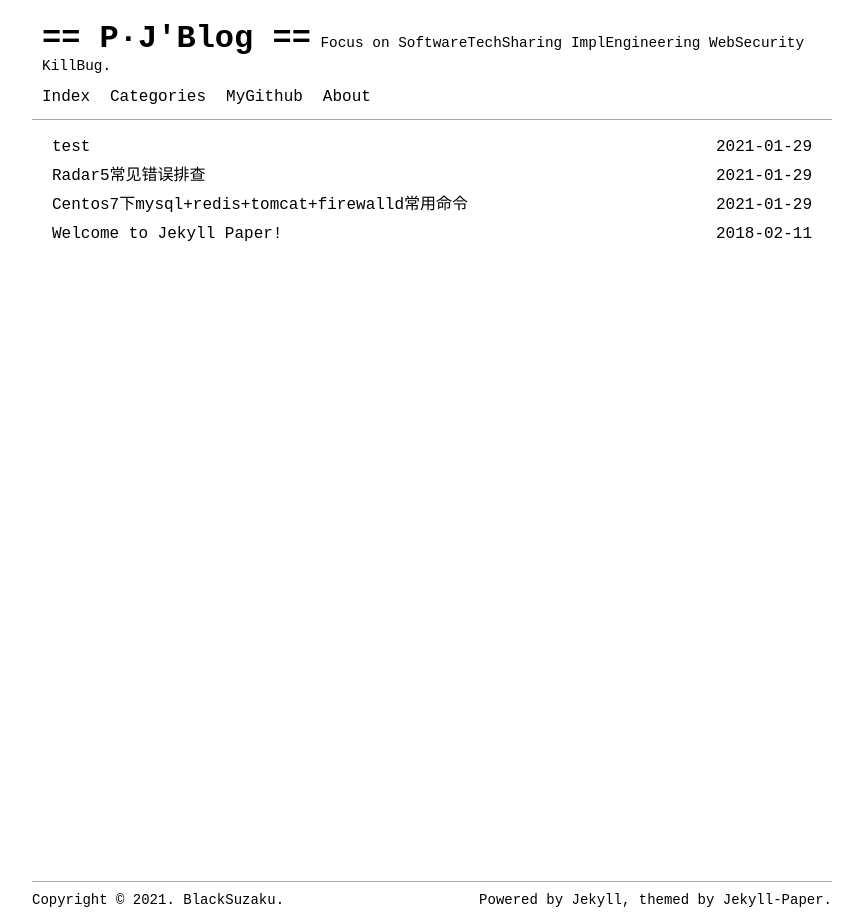
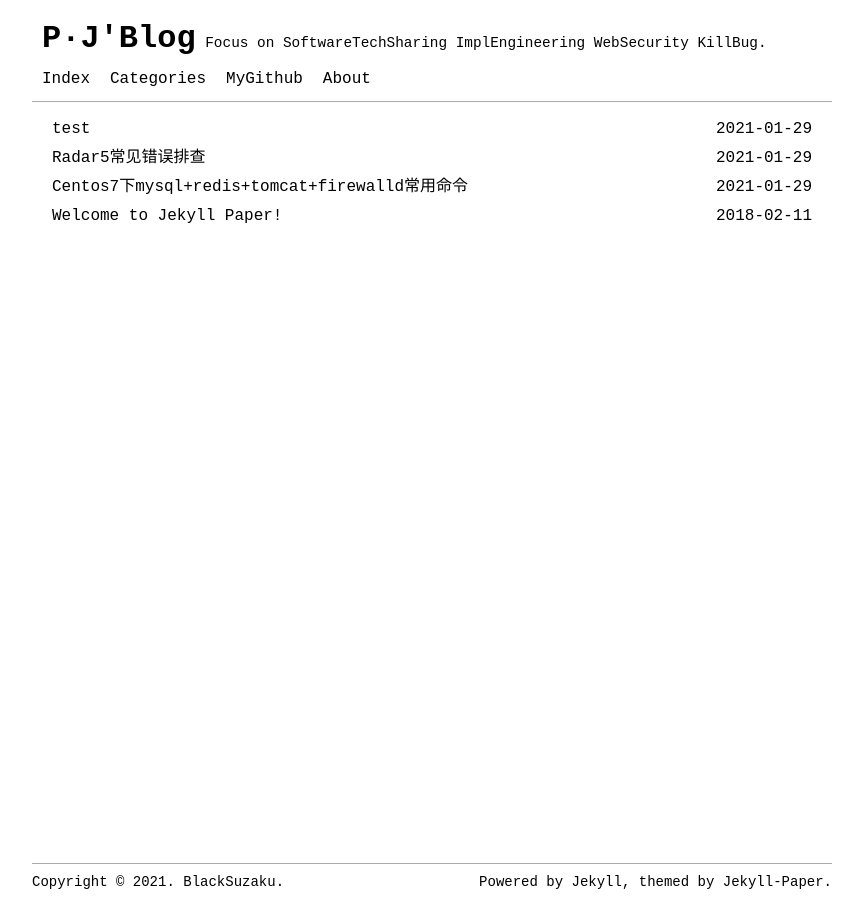
Before and after one commit to 2hux1nb0/2hux1nb0.github.io, a Jekyll site: the page built from index.html, in a window 1280 px wide. Shown: the whole page, without its empty margins (208-1068 px from the left). Built offline with Jekyll 4.4.1, drawn with Linux system fonts in a browser that asks for light colours; the list of posts is cut into pages by our own code.

```diff
--- a/_config.yml
+++ b/_config.yml
@@ -13,7 +13,7 @@
 # you will see them accessed via {{ site.title }}, {{ site.email }}, and so on.
 # You can create any custom variable you would like, and they will be accessible
 # in the templates via {{ site.myvariable }}.
-title: == P·J'Blog ==
+title: P·J'Blog
 email: 1321376990@qq.com
 name: Piter Ju
 description: >- # this means to ignore newlines until "baseurl:"
```
